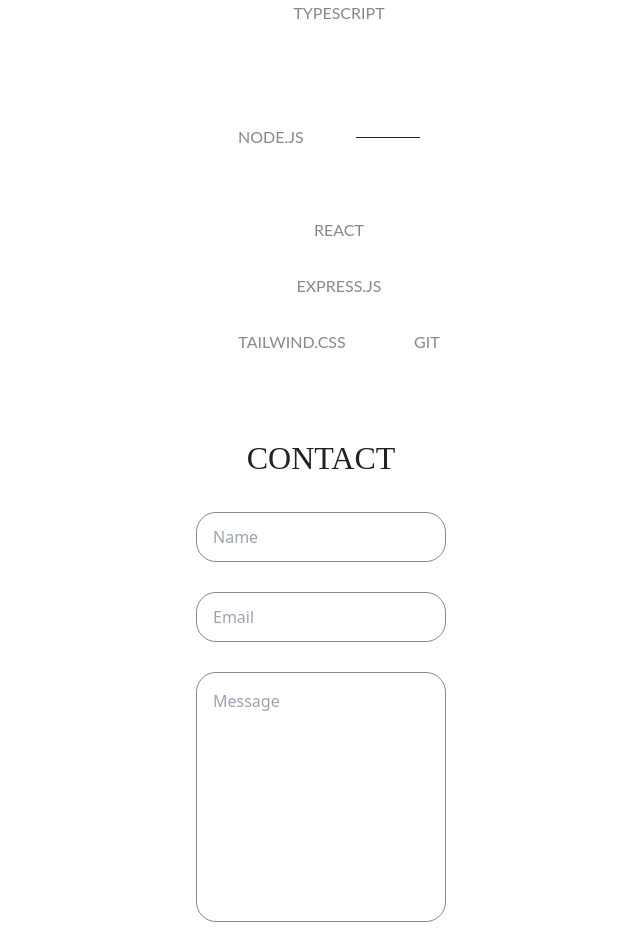
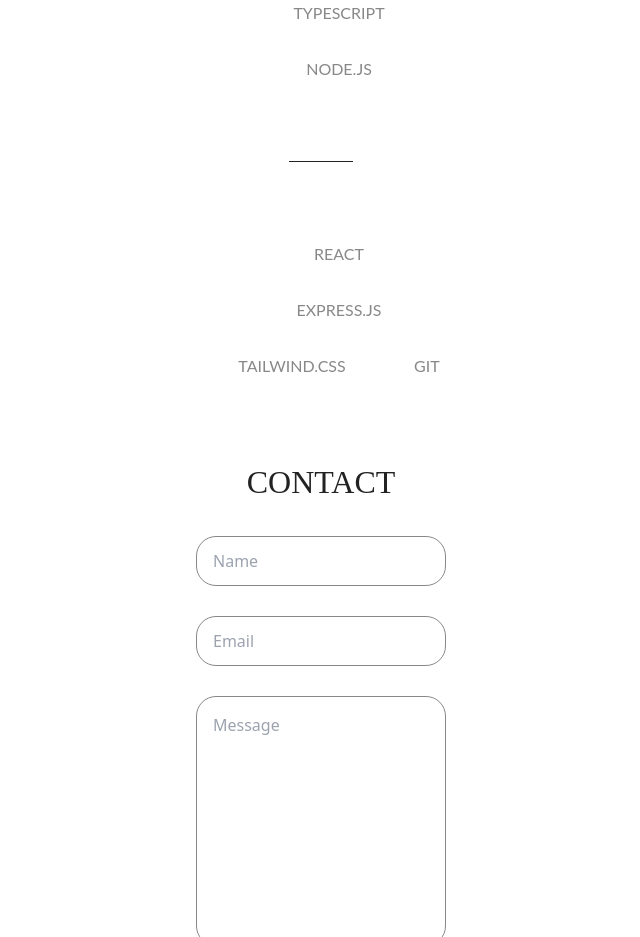
Before and after one commit to Pauly-2002/my-portfolio, a React (Vite) app: page / in a window 1280 px wide. Shown: the part 1880-2817 px from the top of the page, without its empty margins (319-959 px from the left). Built offline with nearby package versions, Linux system fonts and the light colour scheme.

Commit message:
working on the divider

```diff
--- a/src/components/Skills/Skills.jsx
+++ b/src/components/Skills/Skills.jsx
@@ -13,9 +13,8 @@ const Skills = () => {
         <SkillList src={checkMarkIcon} p="JAVASCRIPT" />
         <SkillList src={checkMarkIcon} p="TYPESCRIPT" />
         <SkillList src={checkMarkIcon} p="NODE.JS" />
-        <hr className=" w-16 my-20" />
       </div>
-
+      <hr className=" text-center w-16 my-20" />
       <div className="flex justify-evenly self-center flex-wrap gap-8 w-[26ch]">
         <SkillList src={checkMarkIcon} p="REACT" />
         <SkillList src={checkMarkIcon} p="EXPRESS.JS" />
```
